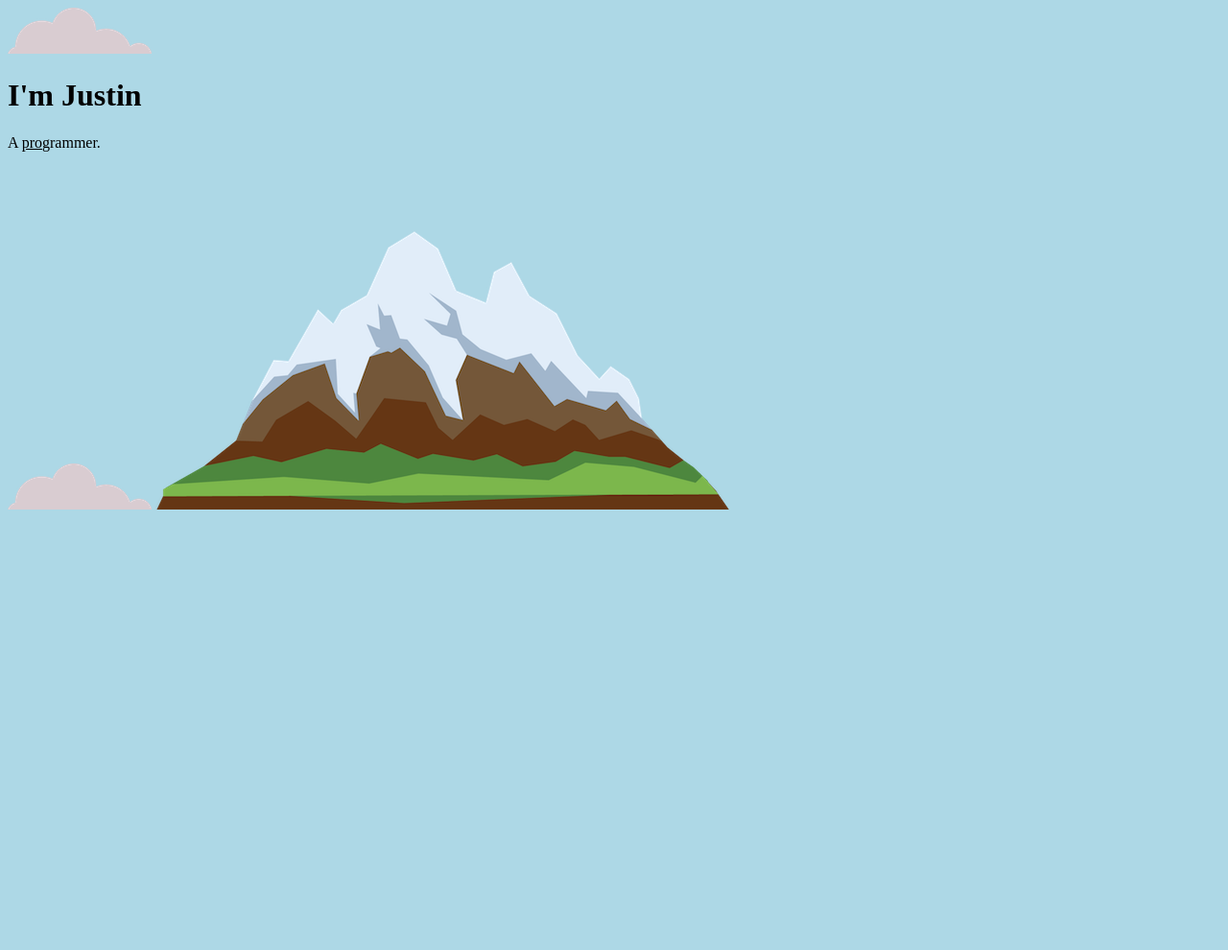
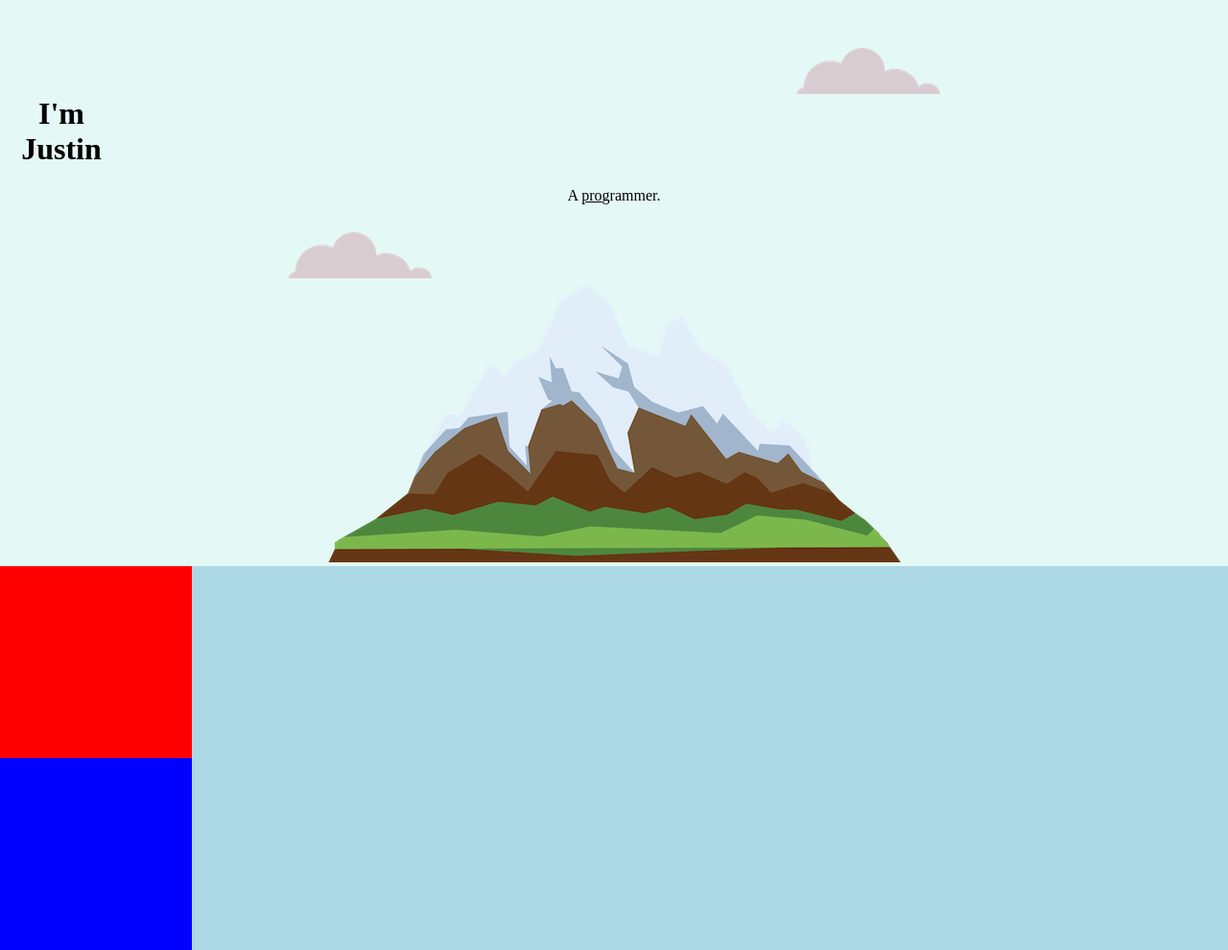
Before and after one commit to JustinElias/full-stack-learning, a plain HTML site: page CSS/intermediate-css/my-site/index.html in a window 1280 px wide. Shown: the whole page at 96% size. Before the commit the page ends 800 px from the top, so only its background shows below. Drawn offline with Linux system fonts and the light colour scheme.

Commit message:
Text Aligning
Text Aligning

```diff
--- a/CSS/intermediate-css/my-site/css/styles.css
+++ b/CSS/intermediate-css/my-site/css/styles.css
@@ -1,9 +1,34 @@
 body{
   background-color: lightblue;
+  margin: 0;
+  text-align: center; /* centers everything inside parent that doesn't have width set*/
+}
+
+h1{
+  margin-top: 0;
+  width: 10%;
 }
 
 .pro{
   text-decoration: underline;
+}
+
+.top-container{
+  background-color: #E4F9F5;
+  position: relative;
+  padding-top: 100px;
+}
+
+.middle-container{
+  background-color: red;
+  width: 200px;
+  height: 200px;
+}
+
+.bottom-container{
+  background-color: blue;
+  width: 200px;
+  height: 200px;
 }
 
 /*
@@ -16,8 +41,26 @@ position: position elements on screen the way WE want to, instead of going
 along with default layout.
 
 position: static; default - go along with HTML rules
+
 position: relative; position element we select relative to how it would have
 been positioned if it was sat in. Does not affect any other elements on screen.
-position: absolute;
+
+position: absolute; positioning the element relative to its parent. In most
+cases, the parent is body of the webpage. Adding a margin to its parent
+element. This does affect flow of HTML. As if you have deleted it. Can move it
+anywhere in relation to its parent.
+
 position: fixed;
 */
+
+.top-cloud{
+  position: absolute;
+  right: 300px;
+  top: 50px;
+}
+
+.bottom-cloud{
+  position: absolute;
+  left: 300px;
+  bottom: 300px;
+}
--- a/CSS/intermediate-css/my-site/index.html
+++ b/CSS/intermediate-css/my-site/index.html
@@ -8,10 +8,10 @@
 </head>
 <body>
   <div class="top-container">
-    <img src="images/cloud.png" alt="cloud-picture">
+    <img class="top-cloud" src="images/cloud.png" alt="cloud-picture">
     <h1>I'm Justin</h1>
     <p>A <span class="pro">pro</span>grammer.</p>
-    <img src="images/cloud.png" alt="cloud-picture">
+    <img class="bottom-cloud" src="images/cloud.png" alt="cloud-picture">
     <img src="images/mountain.png" alt="mountain-picture">
   </div>
 
```
